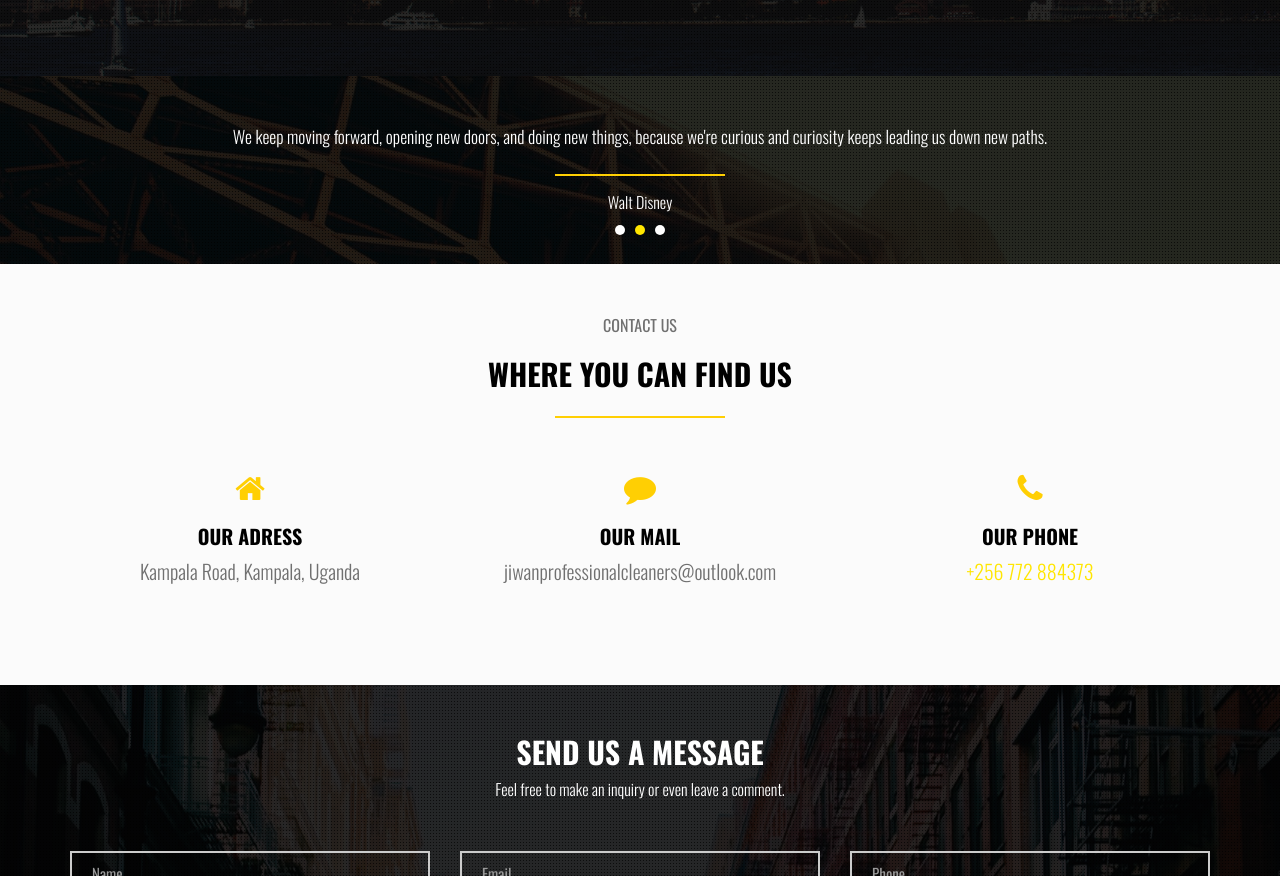
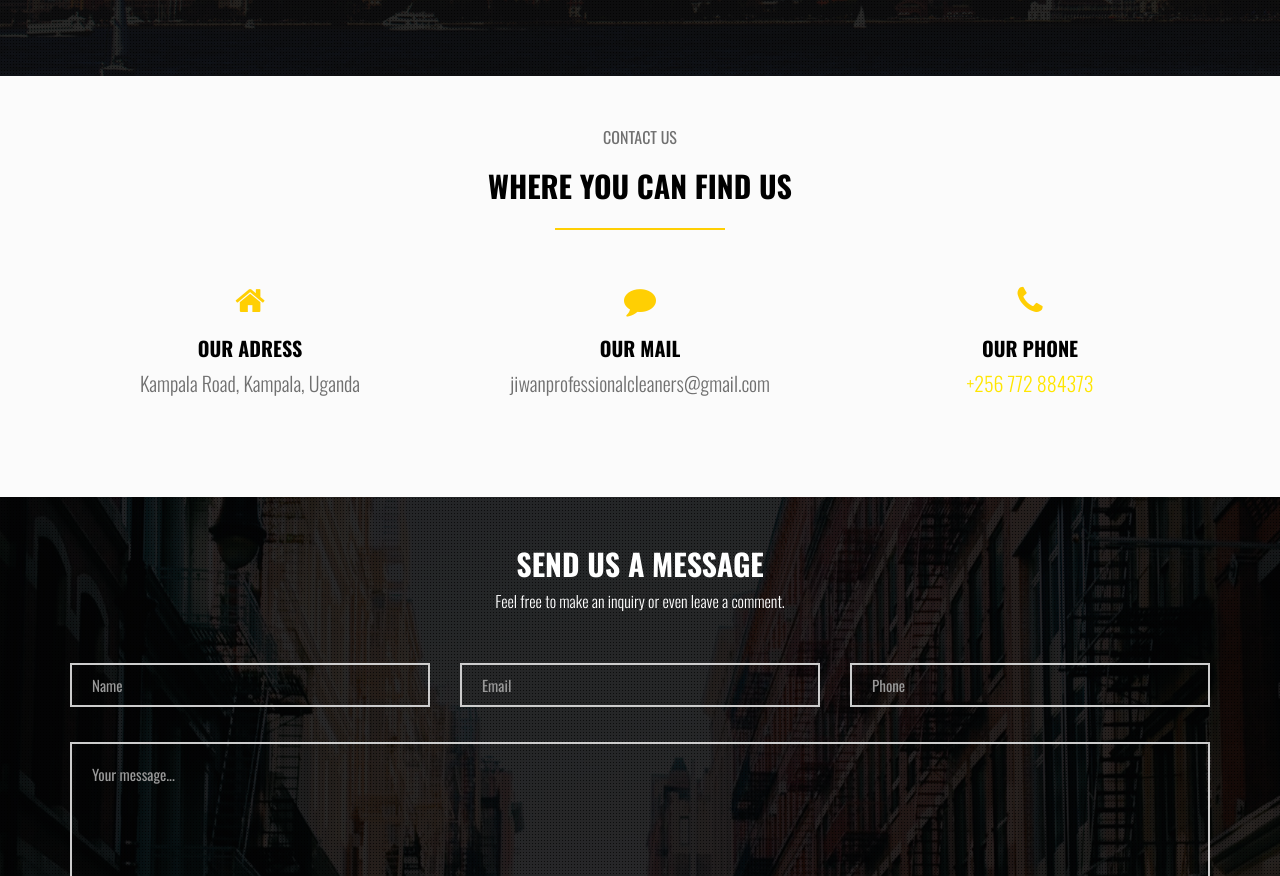
Before and after one commit to Alpha-Tech-UG/jiwan, a plain HTML site: page index.html in a window 1280 px wide. Shown: the part 4477-5353 px from the top of the page. Drawn offline with nearby package versions, Linux system fonts and the light colour scheme.

Commit message:
Updated email
Commented out the clients section too

```diff
--- a/index.html
+++ b/index.html
@@ -507,7 +507,7 @@
 				</div>
 			</div>
 		</section>
-		<section id="clients">
+		<!--<section id="clients"> -->
 			<!-- <div class="container">
 				<div class="heading">
 					<div>Our clients</div>
@@ -535,7 +535,7 @@
 					<li id="client-next"></li>
 				</ul>
 			</div> -->
-			<div class="branded-section quote">
+			<!-- <div class="branded-section quote">
 				<div class="masked">
 					<div class="container">
 						<div id="testimonials" class="bxslider clearfix">
@@ -563,8 +563,8 @@
 						</div>
 					</div>
 				</div>
-			</div>
-		</section>
+			</div> -->
+		<!--</section> -->
 		<section id="contact" class="gray">
 			<div class="container">
 				<div class="heading">
@@ -583,7 +583,7 @@
 					<div class="col-md-4 adress-element delay2">
 						<i class="fa fa-comment fa-2x"></i>
 						<h3>Our mail</h3>
-						<span class="font-l">jiwanprofessionalcleaners@outlook.com</span>
+						<span class="font-l">jiwanprofessionalcleaners@gmail.com</span>
 					</div>
 					<div class="col-md-4 adress-element delay4">
 						<i class="fa fa-phone fa-2x"></i>
```
